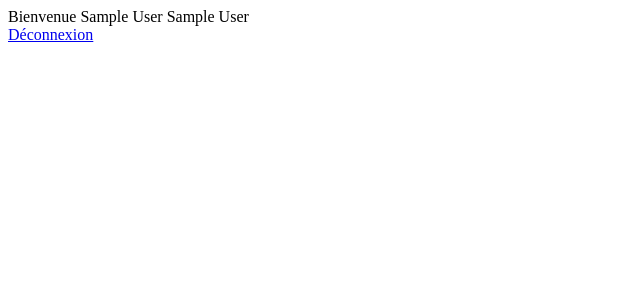
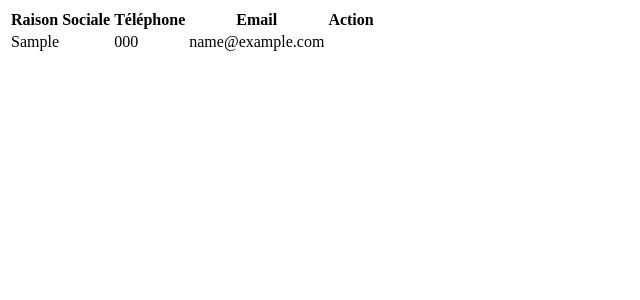
Before and after one commit to jambonbeurre666/monastere, a PHP site: template view/clients_list_view.php in a window 1280 px wide. Shown: the top 300 px of the page, without its empty margins (0-640 px from the left). Run offline with PHP 8.4, Linux system fonts and the light colour scheme; the visitor is signed in with stand-in values (Sample User, id 1); the template is opened without the code that fills it: most values are stand-ins (such as "Sample title", 1, 10 or a date in 2020).

Commit message:
Ajoute de la liste des clients

```diff
--- a/view/clients_list_view.php
+++ b/view/clients_list_view.php
@@ -1,10 +1,41 @@
 <?php
     $title = "Bienvenue sur le site Abi";
     ob_start();
-    require('modules/loggin_module.php');
 ?>
+<div class="container">
 
+<div class="table-responsive">
+    <table class="table table-hover list-clients">
+    <thead class="thead-dark">
+        <tr>
+        <th scope="col">Raison Sociale</th>
+        <th scope="col">Téléphone</th>
+        <th scope="col">Email</th>
+        <th scope="col">Action</th>
+        </tr>
+    </thead>
+    <tbody>
 
+        <?php foreach ($results as $result) {
+    echo '<tr>';
+    echo '<td>'. $result['RaisonSociale'] .'</td>';
+    echo '<td>'. $result['Telephone'].'</td>';
+    echo '<td>'. $result['MailClient'].'</td>';
+    echo '<td>';
+    echo '<div class="btn-hover">';
+    echo '<a href="index.php?action=view-customer&id='.$result['idClient'].'" class="btn btn-outline-success"><i class="fas fa-eye"></i></a> ';
+    echo '<a href="index.php?action=delete-customer&id='.$result['idClient'].'" class="btn btn-outline-danger"><i class="fas fa-trash-alt"></i></a>';
+    echo '</div>';
+    echo '</td>';
+    echo '</tr>';
+}
+
+        ?>
+
+        </tbody>
+    </table>
+</div>
+</div>
 <?php
     $content = ob_get_clean();
     require('template.php');
```
